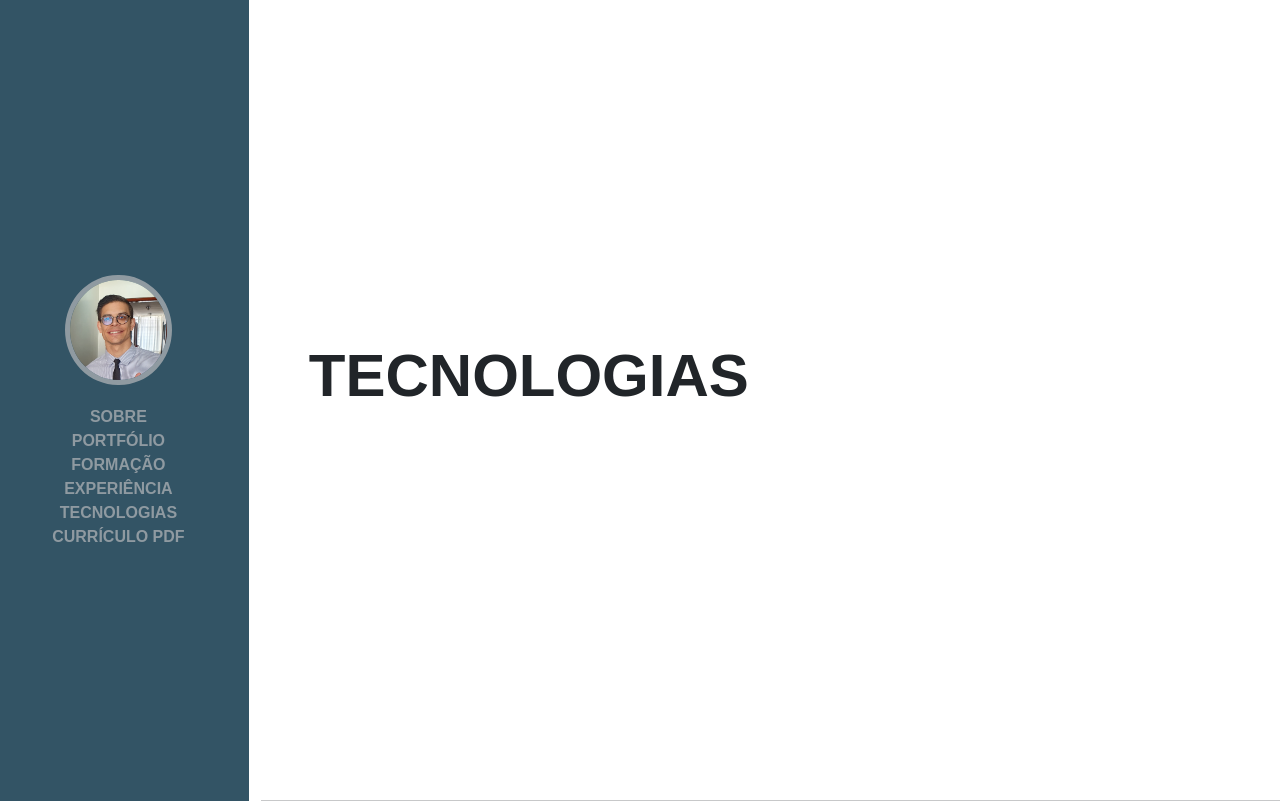
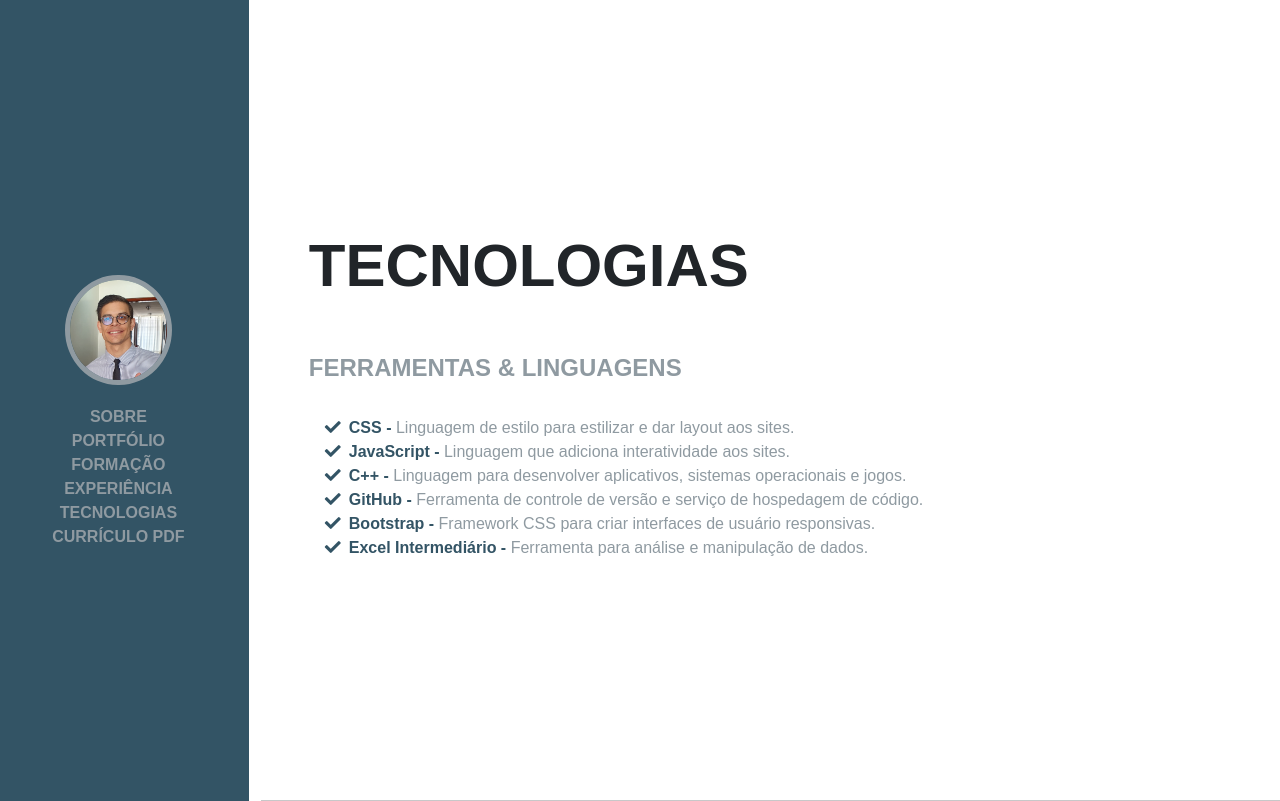
Before and after one commit to tiagoo-mauricio/my-portfolio, a plain HTML site: page public/tecnologias.html in a window 1280 px wide. Drawn offline with nearby package versions, Linux system fonts and the light colour scheme.

Commit message:
FinalizaçãoTecnologia

```diff
--- a/public/css/styles.css
+++ b/public/css/styles.css
@@ -119,6 +119,12 @@ header {
   font-weight: bold;
   font-size: 24px
 }
+.icon-color,
+.tech-name {
+  color: #335465;
+  font-weight: bold;
+}
+
 .text-primary {
   color: #335465 !important;
   font-weight: bold;
@@ -131,6 +137,13 @@ header {
   font-weight: bold;
   display: inline;
   text-align: justify;
+}
+.linguagens {
+  color: #8f9aa1;
+  font-weight: bold;
+  display: inline;
+  text-align: justify;
+  font-size: 24px
 }
 .tempocurso{
   font-weight: bold;
@@ -215,7 +228,8 @@ header {
   color:#8f9aa1
 }
 
-.descricao{
+.descricao,
+.tech-desc{
   color: #8f9aa1;
   margin-top: 10px;
   text-indent: 40px;
--- a/public/tecnologias.html
+++ b/public/tecnologias.html
@@ -31,12 +31,36 @@
 
         <div class="right col-xl-10">
             <div class="scrollable">
-                <!-- Experience-->
             <section class="resume-section" id="experience">
                 <div class="resume-section-content">
                     <h2 class="experiencia mb-5">TECNOLOGIAS</h2>
-
-
+                    <div class="linguagens mb-3">FERRAMENTAS & LINGUAGENS</div>
+                    <ul class="fa-ul mb-0">
+                      <li>
+                        <span class="fa-li"><i class="fas fa-check icon-color"></i></span>
+                        <span class="tech-name">CSS -</span> <span class="tech-desc">Linguagem de estilo para estilizar e dar layout aos sites.</span>
+                    </li>
+                    <li>
+                        <span class="fa-li"><i class="fas fa-check icon-color"></i></span>
+                        <span class="tech-name">JavaScript -</span> <span class="tech-desc">Linguagem que adiciona interatividade aos sites.</span>
+                    </li>
+                    <li>
+                        <span class="fa-li"><i class="fas fa-check icon-color"></i></span>
+                        <span class="tech-name">C++ -</span> <span class="tech-desc">Linguagem para desenvolver aplicativos, sistemas operacionais e jogos.</span>
+                    </li>
+                    <li>
+                        <span class="fa-li"><i class="fas fa-check icon-color"></i></span>
+                        <span class="tech-name">GitHub -</span> <span class="tech-desc">Ferramenta de controle de versão e serviço de hospedagem de código.</span>
+                    </li>
+                    <li>
+                        <span class="fa-li"><i class="fas fa-check icon-color"></i></span>
+                        <span class="tech-name">Bootstrap -</span> <span class="tech-desc">Framework CSS para criar interfaces de usuário responsivas.</span>
+                    </li>
+                    <li>
+                        <span class="fa-li"><i class="fas fa-check icon-color"></i></span>
+                        <span class="tech-name">Excel Intermediário -</span> <span class="tech-desc">Ferramenta para análise e manipulação de dados.</span>
+                    </li>
+                    </ul>
                 </div>
             </section>
             <hr class="m-0" />
```
Also changed, not shown: public/experiencia.html (+0 -1 lines).
